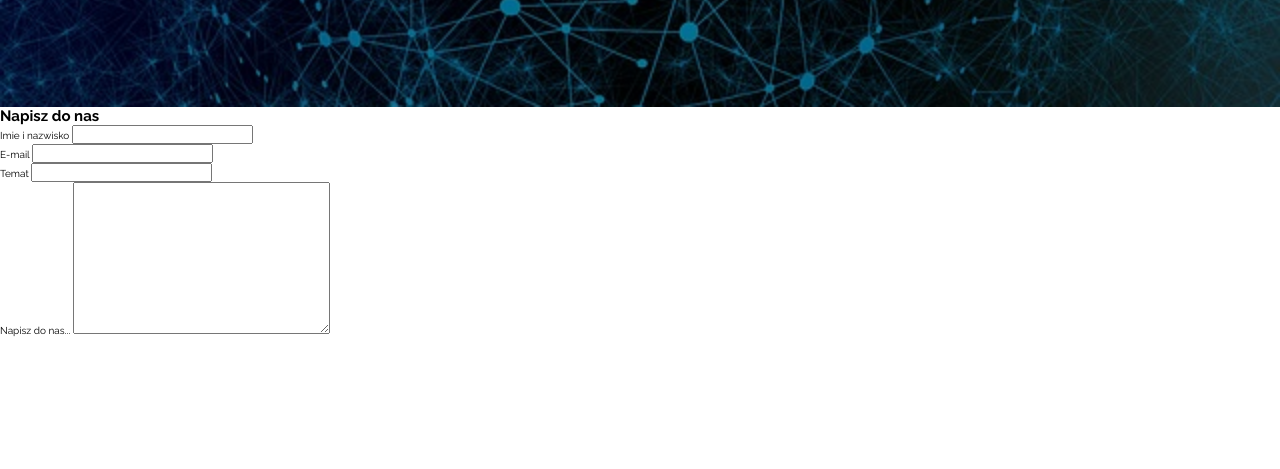
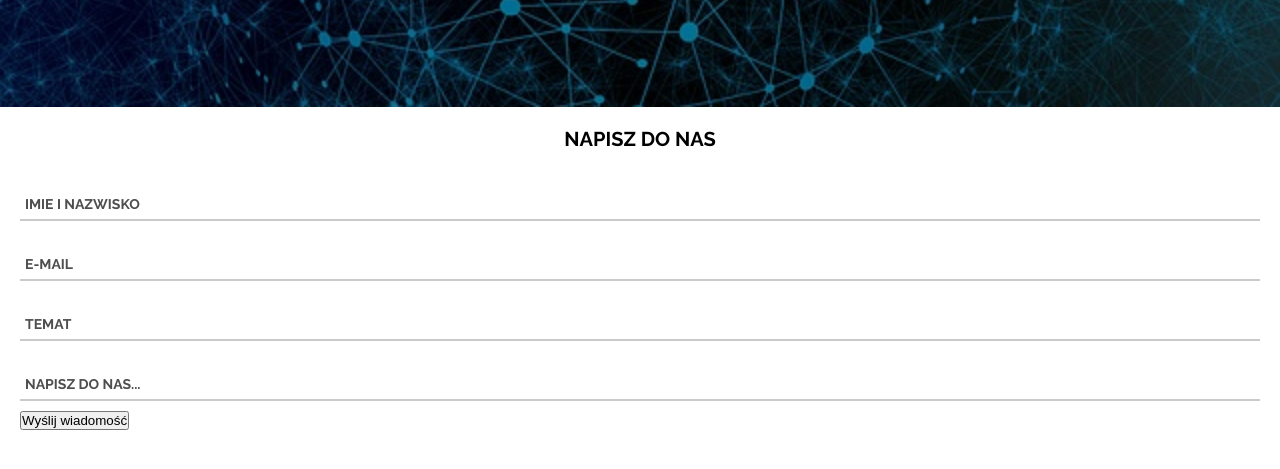
Before and after one commit to VeseMir2k/contact-page, a plain HTML site: page index.html in a window 1280 px wide. Shown: the part 193-662 px from the top of the page. Drawn offline with Linux system fonts and the light colour scheme.

Commit message:
add dinosaurs walking in input, textarea and changes in index.html

```diff
--- a/css/main.css
+++ b/css/main.css
@@ -1,6 +1,7 @@
 * {
   margin: 0;
   padding: 0;
+  box-sizing: border-box;
 }
 
 html {
@@ -29,3 +30,88 @@ header h1 {
   color: #f7f7f7;
   background-color: rgba(0, 0, 0, 0.4);
 }
+
+main {
+  width: 100vw;
+  display: flex;
+  flex-wrap: wrap;
+}
+
+main section {
+  flex-basis: 100%;
+}
+
+.form-wrap {
+  padding: 20px;
+}
+
+.form-wrap h2 {
+  margin-bottom: 20px;
+  text-align: center;
+  font-size: 2rem;
+  text-transform: uppercase;
+}
+
+.form-wrap form .input-wrap {
+  /* background-color: royalblue; */
+  height: 50px;
+  margin: 10px 0;
+  overflow: hidden;
+  cursor: text;
+}
+
+.form-wrap form .input-wrap > label {
+  position: relative;
+  display: flex;
+  align-items: flex-end;
+  height: 100%;
+  cursor: text;
+}
+
+.form-wrap form .input-wrap label::after {
+  content: "";
+  display: block;
+  position: absolute;
+  bottom: 0;
+  left: -100%;
+  width: 100%;
+  height: 2px;
+  background-color: black;
+  transition: 0.3s;
+}
+
+.form-wrap form .input-wrap label:focus-within::after {
+  left: 0;
+}
+
+.form-wrap form .input-wrap > label > span {
+  position: absolute;
+  top: 25px;
+  left: 5px;
+  text-transform: uppercase;
+  font-size: 1.4rem;
+  font-weight: 700;
+  color: #4e4e4e;
+  transition: 0.3s;
+}
+
+.form-wrap form .input-wrap > label:focus-within > span {
+  top: 0;
+  color: black;
+}
+
+.form-wrap form .input-wrap > label > input,
+.form-wrap form .input-wrap > label > textarea {
+  outline: none;
+  flex-basis: 100%;
+  height: 36px;
+  padding: 5px;
+  font-size: 2rem;
+  border-radius: 0;
+  border: none;
+  border-bottom: 2px solid rgb(202, 202, 202);
+}
+
+.form-wrap form .input-wrap > label > textarea {
+  resize: none;
+}
--- a/index.html
+++ b/index.html
@@ -16,30 +16,34 @@
       <h1>Kontakt</h1>
     </header>
     <main>
-      <section class="form">
+      <section class="form-wrap">
         <h2>Napisz do nas</h2>
         <form>
-          <div class="form-wrap">
-            <label for="name">Imie i nazwisko</label>
-            <input name="name" type="text" id="name" />
+          <div class="input-wrap input-name">
+            <label>
+              <span>Imie i nazwisko</span>
+              <input name="name" type="text" />
+            </label>
           </div>
-          <div class="form-wrap">
-            <label for="mail">E-mail</label>
-            <input name="mail" type="email" id="mail" />
+          <div class="input-wrap input-mail">
+            <label>
+              <span>E-mail</span>
+              <input name="mail" type="email" />
+            </label>
           </div>
-          <div class="form-wrap">
-            <label for="topic">Temat</label>
-            <input name="topic" type="text" id="topic" />
+          <div class="input-wrap input-topic">
+            <label>
+              <span>Temat</span>
+              <input name="topic" type="text" />
+            </label>
           </div>
-          <div class="form-wrap">
-            <label for="content">Napisz do nas...</label>
-            <textarea
-              name="content"
-              id="content"
-              cols="30"
-              rows="10"
-            ></textarea>
+          <div class="input-wrap input-content">
+            <label>
+              <span>Napisz do nas...</span>
+              <textarea name="content"></textarea>
+            </label>
           </div>
+          <button>Wyślij wiadomość</button>
         </form>
       </section>
       <section></section>
```
